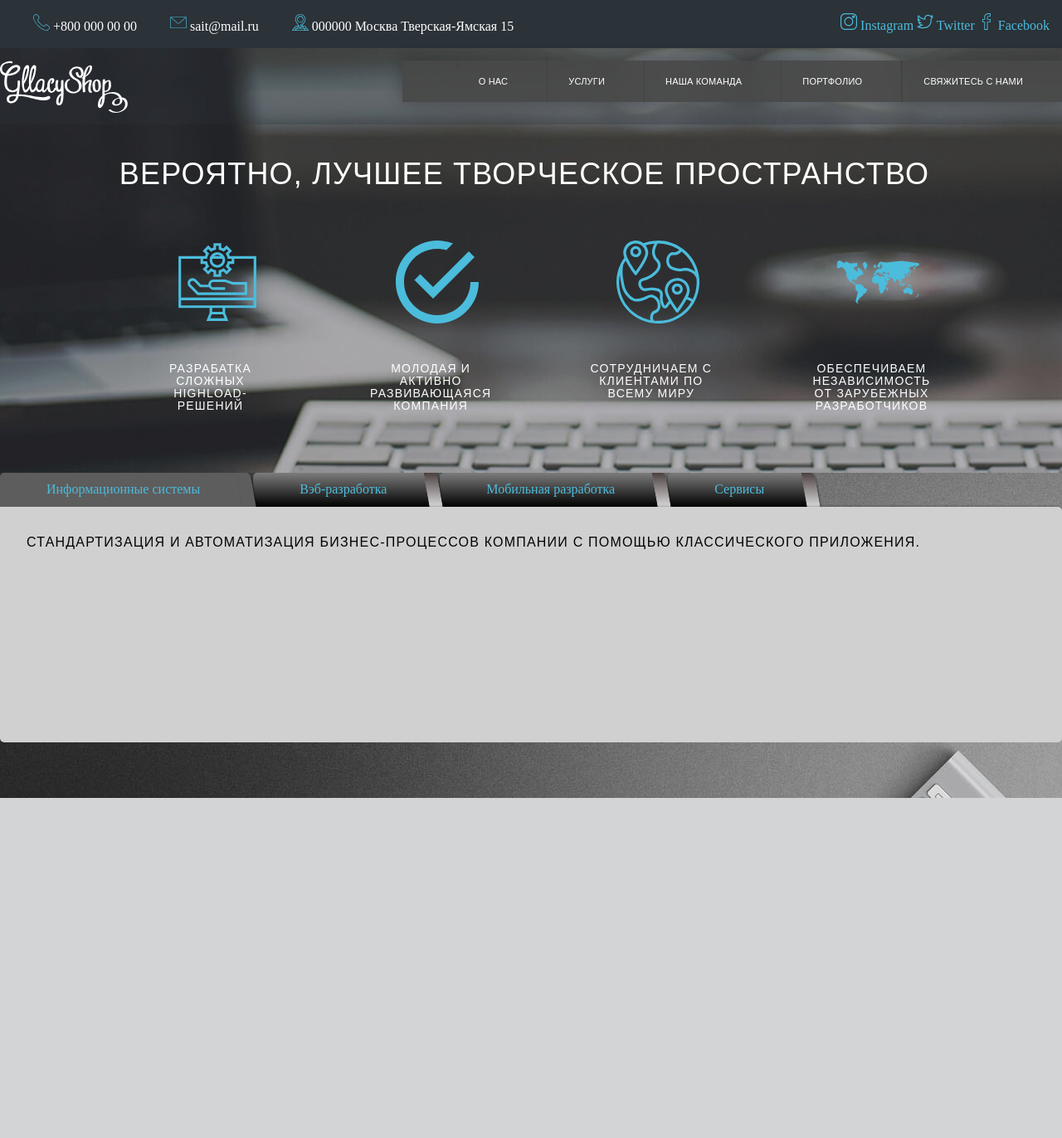
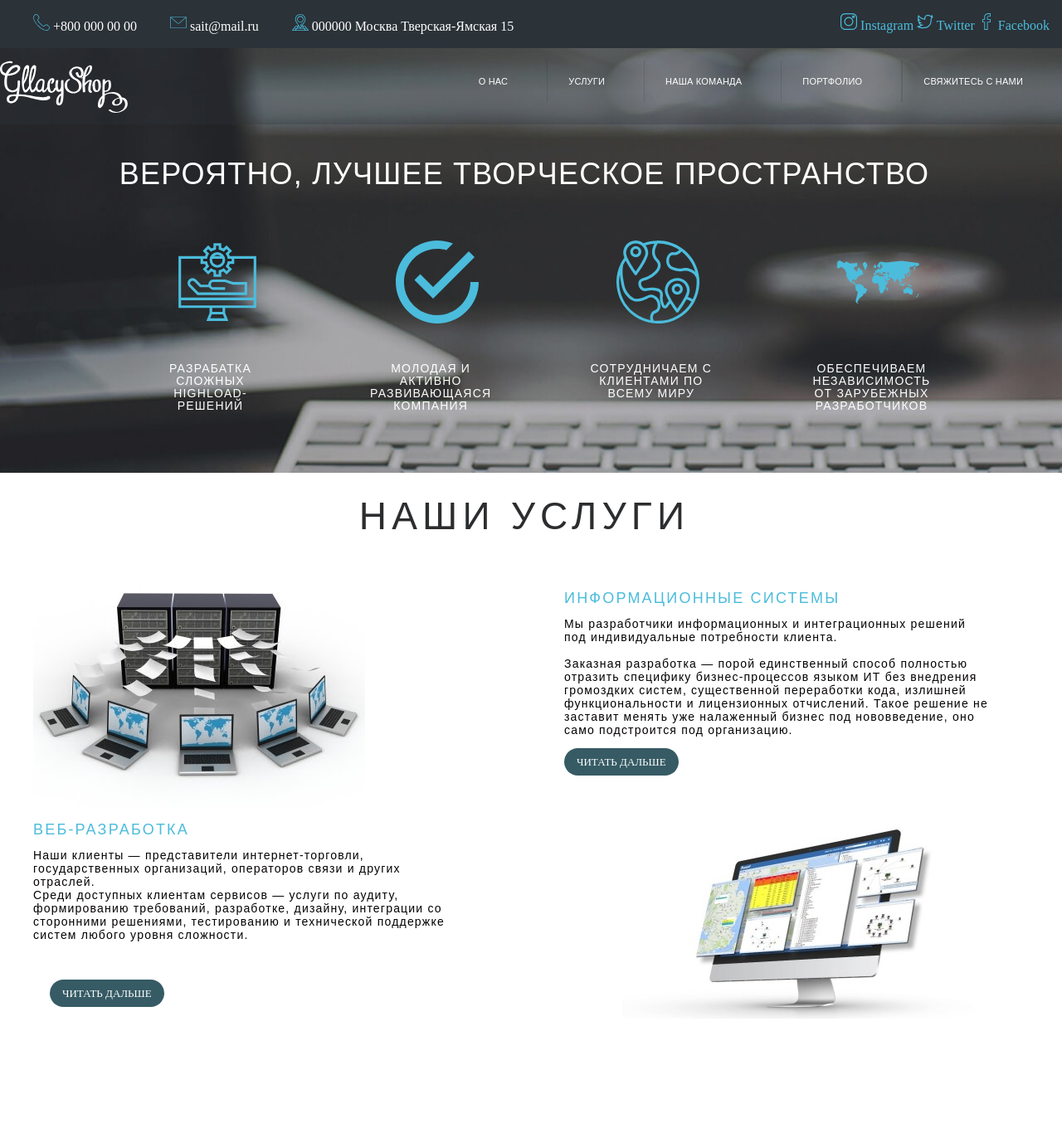
Before and after one commit to MariyaShabrova/it_progect, a PHP site: page / in a window 1280 px wide. Shown: the whole page at 83% size. Before the commit the page ends 962 px from the top, so only its background shows below. Run offline with PHP 8.4, Linux system fonts and the light colour scheme; some libraries are stand-ins or nearby versions.

Commit message:
Создание второй секции

```diff
--- a/css/_misc/loyter.scss
+++ b/css/_misc/loyter.scss
@@ -11,7 +11,7 @@ body {
 
 .wrapper {
     //overflow: hidden;
-    height: 100%;
+    //height: 100%;
     width: 100%;
     position: relative;
     margin: 0 auto;
--- /dev/null
+++ b/css/blok/info-blok.scss
@@ -0,0 +1,140 @@
+.content {
+    min-height: 30.625rem;
+    width: 1200px;
+    position: relative;
+    display: flex;
+    overflow: hidden;
+}
+.content-blok {
+    width: 100%;
+    height: 802px;
+}
+.blok-title {
+    display: flex;
+    flex-direction: column;
+    text-align: center;
+    padding: 13px;
+}
+.blok-title-text {
+    padding: 0px 16px 0px 0px;
+    color: #2c2d2f;
+    font-family: "Montserrat", Sans-serif;
+    font-size: 46px;
+    font-weight: 400;
+    text-transform: uppercase;
+    font-style: normal;
+    text-decoration: none;
+    line-height: 16px;
+    letter-spacing: 6.2px;
+}
+.blok-info {
+    display: flex;
+    flex-direction: row;
+}
+.blok-info-img {
+    margin-right: 20%;
+}
+.blok-info-text {
+    //width: 50%;
+    max-width: 530px;
+    /* padding-left: 138px; */
+    margin: 40px 0 0 0;
+    /* align-items: center; */
+    height: 195px;
+}
+.blok-info-text-title {
+    //padding: 0px 16px 0px 0px;
+    color: #4bbcdc;
+    font-family: "Montserrat", Sans-serif;
+    font-size: 18px;
+    font-weight: 400;
+    text-transform: uppercase;
+    font-style: normal;
+    text-decoration: none;
+    line-height: 15px;
+    letter-spacing: 2.2px;
+}
+.blok-info-text-items {
+    padding: 0px 16px 0px 0px;
+    color: #040101;
+    font-family: "Montserrat", Sans-serif;
+    font-size: 14px;
+    /* font-weight: 400; */
+    /* text-transform: uppercase; */
+    font-style: normal;
+    text-decoration: none;
+    line-height: 16px;
+    letter-spacing: 1.2px;
+    background-color: white;
+    align-items: center;
+}
+
+.blok-info-battom-link {
+    background: #365b65;
+    padding: 0.5625rem 0.9375rem;
+    border-radius: 18px;
+    text-transform: uppercase;
+    color: #fff;
+    text-decoration: none;
+    font-size: 0.8125rem;
+   }
+.blok-info-battom-link:hover,
+.blok-info-battom-link::after {
+    //background: #4bbcdc;
+    //color: black;
+    border-radius: 1px;
+}
+.blok-info-two {
+    display: flex;
+    flex-direction: row;
+}
+.blok-info-img-two {
+    margin-left: 15%;
+}
+.blok-info-text-two {
+    //width: 50%;
+    max-width: 530px;
+    /* padding-left: 138px; */
+    //margin: 40px 0 0 0;
+    /* align-items: center; */
+    height: 195px;
+}
+.blok-info-text-title-two {
+    //padding: 0px 16px 0px 0px;
+    color: #4bbcdc;
+    font-family: "Montserrat", Sans-serif;
+    font-size: 18px;
+    font-weight: 400;
+    text-transform: uppercase;
+    font-style: normal;
+    text-decoration: none;
+    line-height: 15px;
+    letter-spacing: 2.2px;
+}
+.blok-info-text-items-two {
+    padding: 0px 16px 0px 0px;
+    color: #040101;
+    font-family: "Montserrat", Sans-serif;
+    font-size: 14px;
+    /* font-weight: 400; */
+    /* text-transform: uppercase; */
+    font-style: normal;
+    text-decoration: none;
+    line-height: 16px;
+    letter-spacing: 1.2px;
+    background-color: white;
+    align-items: center;
+}
+
+.blok-info-battom-link {
+    background: #365b65;
+    padding: 0.5625rem 0.9375rem;
+    border-radius: 18px;
+    text-transform: uppercase;
+    color: #fff;
+    text-decoration: none;
+    font-size: 0.8125rem;
+   }
+   .blok-info-battom-two {
+    padding-left: 20px;
+   }
--- a/css/blok/menu.scss
+++ b/css/blok/menu.scss
@@ -22,10 +22,10 @@
 .sky-mega-menu {
     position: relative;
     z-index: 999;
-    background: rgba(72, 71, 71, 0.9);
+    /*background: rgba(72, 71, 71, 0.9);
     box-shadow: 0 0 20px rgba(0, 0, 0, 0.3);
     font-size: 0;
-    line-height: 0;
+    line-height: 0;*/
     text-align: right;
 }
 .sky-mega-menu:after {
@@ -62,7 +62,7 @@
 	top: 100%;
 	left: -9999px;
 	margin-top: 8px;
-	background: rgba(255,255,255,0.9);
+	background: rgba(255,255,255,1.9);
 	box-shadow: 0 0 8px rgba(0,0,0,.3);
 	opacity: 0;
 	-o-transform-origin: 0% 0%;
@@ -155,6 +155,7 @@ letter-spacing: 0.2px;
 .sky-mega-menu li li a {
 	padding-top: 12px;
 	padding-bottom: 12px;
+	color: black;
 }
 .sky-mega-menu li li > div {
 	top: 0;
--- a/css/style.css
+++ b/css/style.css
@@ -407,7 +407,6 @@ body {
   margin: 0 auto; }
 
 .wrapper {
-  height: 100%;
   width: 100%;
   position: relative;
   margin: 0 auto; }
@@ -1167,10 +1166,10 @@ xsigin/signup popup
 .sky-mega-menu {
   position: relative;
   z-index: 999;
-  background: rgba(72, 71, 71, 0.9);
+  /*background: rgba(72, 71, 71, 0.9);
   box-shadow: 0 0 20px rgba(0, 0, 0, 0.3);
   font-size: 0;
-  line-height: 0;
+  line-height: 0;*/
   text-align: right; }
 
 .sky-mega-menu:after {
@@ -1207,7 +1206,7 @@ xsigin/signup popup
   top: 100%;
   left: -9999px;
   margin-top: 8px;
-  background: rgba(255, 255, 255, 0.9);
+  background: white;
   box-shadow: 0 0 8px rgba(0, 0, 0, 0.3);
   opacity: 0;
   -o-transform-origin: 0% 0%;
@@ -1297,7 +1296,8 @@ xsigin/signup popup
 
 .sky-mega-menu li li a {
   padding-top: 12px;
-  padding-bottom: 12px; }
+  padding-bottom: 12px;
+  color: black; }
 
 .sky-mega-menu li li > div {
   top: 0;
@@ -2016,5 +2016,135 @@ xsigin/signup popup
   .sky-mega-menu-pos-bottom.sky-mega-menu-response-to-icons li li > div:after {
     top: 100%;
     bottom: auto; } }
+.content {
+  min-height: 30.625rem;
+  width: 1200px;
+  position: relative;
+  display: flex;
+  overflow: hidden; }
+
+.content-blok {
+  width: 100%;
+  height: 802px; }
+
+.blok-title {
+  display: flex;
+  flex-direction: column;
+  text-align: center;
+  padding: 13px; }
+
+.blok-title-text {
+  padding: 0px 16px 0px 0px;
+  color: #2c2d2f;
+  font-family: "Montserrat", Sans-serif;
+  font-size: 46px;
+  font-weight: 400;
+  text-transform: uppercase;
+  font-style: normal;
+  text-decoration: none;
+  line-height: 16px;
+  letter-spacing: 6.2px; }
+
+.blok-info {
+  display: flex;
+  flex-direction: row; }
+
+.blok-info-img {
+  margin-right: 20%; }
+
+.blok-info-text {
+  max-width: 530px;
+  /* padding-left: 138px; */
+  margin: 40px 0 0 0;
+  /* align-items: center; */
+  height: 195px; }
+
+.blok-info-text-title {
+  color: #4bbcdc;
+  font-family: "Montserrat", Sans-serif;
+  font-size: 18px;
+  font-weight: 400;
+  text-transform: uppercase;
+  font-style: normal;
+  text-decoration: none;
+  line-height: 15px;
+  letter-spacing: 2.2px; }
+
+.blok-info-text-items {
+  padding: 0px 16px 0px 0px;
+  color: #040101;
+  font-family: "Montserrat", Sans-serif;
+  font-size: 14px;
+  /* font-weight: 400; */
+  /* text-transform: uppercase; */
+  font-style: normal;
+  text-decoration: none;
+  line-height: 16px;
+  letter-spacing: 1.2px;
+  background-color: white;
+  align-items: center; }
+
+.blok-info-battom-link {
+  background: #365b65;
+  padding: 0.5625rem 0.9375rem;
+  border-radius: 18px;
+  text-transform: uppercase;
+  color: #fff;
+  text-decoration: none;
+  font-size: 0.8125rem; }
+
+.blok-info-battom-link:hover,
+.blok-info-battom-link::after {
+  border-radius: 1px; }
+
+.blok-info-two {
+  display: flex;
+  flex-direction: row; }
+
+.blok-info-img-two {
+  margin-left: 15%; }
+
+.blok-info-text-two {
+  max-width: 530px;
+  /* padding-left: 138px; */
+  /* align-items: center; */
+  height: 195px; }
+
+.blok-info-text-title-two {
+  color: #4bbcdc;
+  font-family: "Montserrat", Sans-serif;
+  font-size: 18px;
+  font-weight: 400;
+  text-transform: uppercase;
+  font-style: normal;
+  text-decoration: none;
+  line-height: 15px;
+  letter-spacing: 2.2px; }
+
+.blok-info-text-items-two {
+  padding: 0px 16px 0px 0px;
+  color: #040101;
+  font-family: "Montserrat", Sans-serif;
+  font-size: 14px;
+  /* font-weight: 400; */
+  /* text-transform: uppercase; */
+  font-style: normal;
+  text-decoration: none;
+  line-height: 16px;
+  letter-spacing: 1.2px;
+  background-color: white;
+  align-items: center; }
+
+.blok-info-battom-link {
+  background: #365b65;
+  padding: 0.5625rem 0.9375rem;
+  border-radius: 18px;
+  text-transform: uppercase;
+  color: #fff;
+  text-decoration: none;
+  font-size: 0.8125rem; }
+
+.blok-info-battom-two {
+  padding-left: 20px; }
 
 /*# sourceMappingURL=style.css.map */
--- a/css/style.scss
+++ b/css/style.scss
@@ -14,3 +14,4 @@
 @import "./blok/cd-intro.scss";
 @import "./blok/hero.scss";
 @import "./blok/menu.scss";
+@import "./blok/info-blok.scss";
--- a/index.html
+++ b/index.html
@@ -9,7 +9,7 @@
 </head>
 <body>
     <div class="wrapper">
-            <section class="header">
+            <section class="wrapper header">
                     <div class="maycontainer">
         <header class="navigation">
             <section class="nav_contacts">
@@ -122,17 +122,9 @@
                            <img src="./img/logo.svg">
                     </a>
                 </div>
-
-
                 <div class="body">
-
                         <!-- mega menu -->
                         <ul class="sky-mega-menu sky-mega-menu-anim-flip sky-mega-menu-response-to-icons">
-                            <!-- home -->
-                            <li>
-                                <a href="#"><i class="fa fa-single fa-home"></i></a>
-                            </li>
-                            <!--/ home -->
 
                             <!-- about -->
                             <li aria-haspopup="true">
@@ -377,7 +369,7 @@
     <!--<div class="title">
             <h2 class="tabs-title">Наши услуги<h2>
     </div>-->
-        <section class="tabs_content">
+        <!--<section class="tabs_content">
                 <ul id="tabs">
                     <li><a href="#" title="tab1">Информационные системы</a></li>
                     <li><a href="#" title="tab2">Вэб-разработка</a></li>
@@ -391,9 +383,49 @@
                     <div id="tab3">...</div>
                     <div id="tab4">...</div>
                 </div>
-            </section>
+            </section>-->
+            <section class="wrapper content">
+                <div class="content-blok">
+                <div class="blok-title">
+                    <h1 class="blok-title-text">Наши услуги</h2>
+                </div>
+                <div class="content-blok-info">
+                <div class="blok-info">
+                <div class="blok-info-img">
+                    <img class="blok-info-img-items" src="./img/inform-sistem.jpg">
+                </div>
+                    <div class="blok-info-container-text">
+                <div class="blok-info-text">
+                    <h2 class="blok-info-text-title">Информационные системы</h2>
+                    <p class="blok-info-text-items">Мы разработчики информационных и интеграционных решений под индивидуальные потребности клиента.<br><br>
+                    Заказная разработка — порой единственный способ полностью отразить специфику бизнес-процессов языком ИТ без внедрения громоздких систем, существенной переработки кода, излишней функциональности и лицензионных отчислений. Такое решение не заставит менять уже налаженный бизнес под нововведение, оно само подстроится под организацию.</p>
+                </div>
+                <div class="blok-info-battom">
+                    <a class="blok-info-battom-link" href="#">Читать дальше</a>
+                </div>
+            </div>
+            </div>
+            <div class="blok-info-two">
+                <div class="blok-info-container-text">
+                    <div class="blok-info-text-two">
+                        <h2 class="blok-info-text-title-two">Веб-разработка</h2>
+                        <p class="blok-info-text-items-two">Наши клиенты — представители интернет-торговли, государственных организаций, операторов связи и других отраслей.<br>
+                            Среди доступных клиентам сервисов — услуги по аудиту, формированию требований, разработке, дизайну, интеграции со сторонними решениями, тестированию и технической поддержке систем любого уровня сложности.</p>
+                    </div>
+                    <div class="blok-info-battom-two">
+                        <a class="blok-info-battom-link" href="#">Читать дальше</a>
+                    </div>
+                    </div>
+                <div class="blok-info-img-two">
+                <img class="blok-info-img-items-two" src="./img/www.jpg">
+
+                    </div>
         </div>
     </div>
+
+
+
+
 
     <div class="cd-user-modal"> <!-- this is the entire modal form, including the background -->
 		<div class="cd-user-modal-container"> <!-- this is the container wrapper -->
```
Also changed, not shown: css/_misc/loyter.css (+0 -29 lines), css/blok/info-blok.css (added, +132 -0 lines), css/blok/menu.css (+5 -4 lines), img/Inform-sistem.jpg (added), img/fon-content.jpg (added), img/www.jpg (added), 4 other files.
